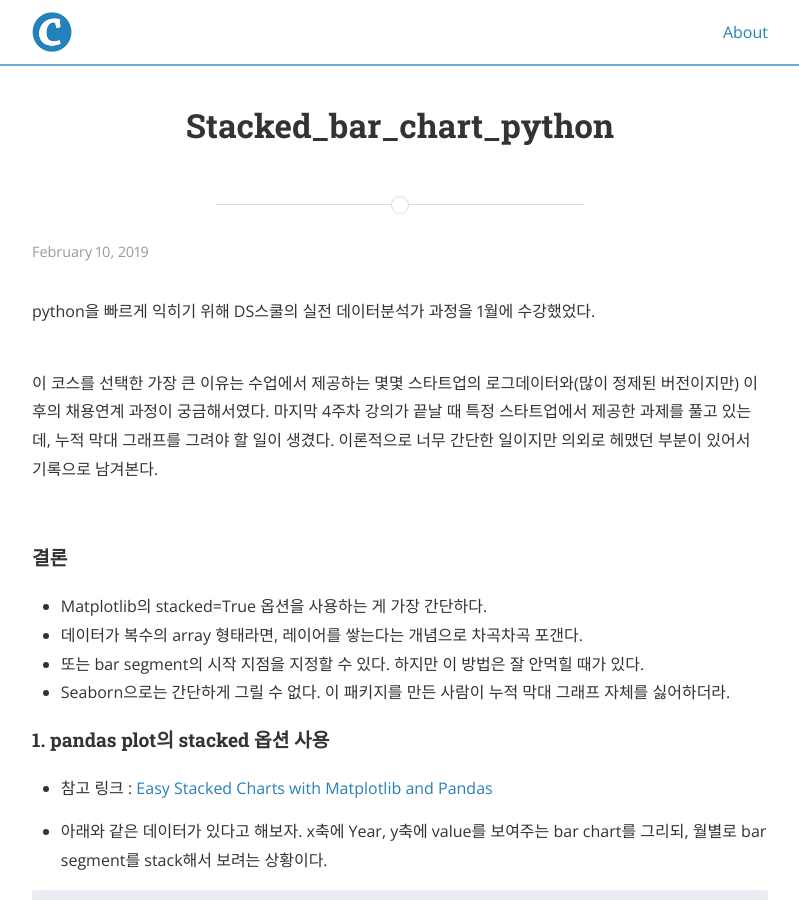
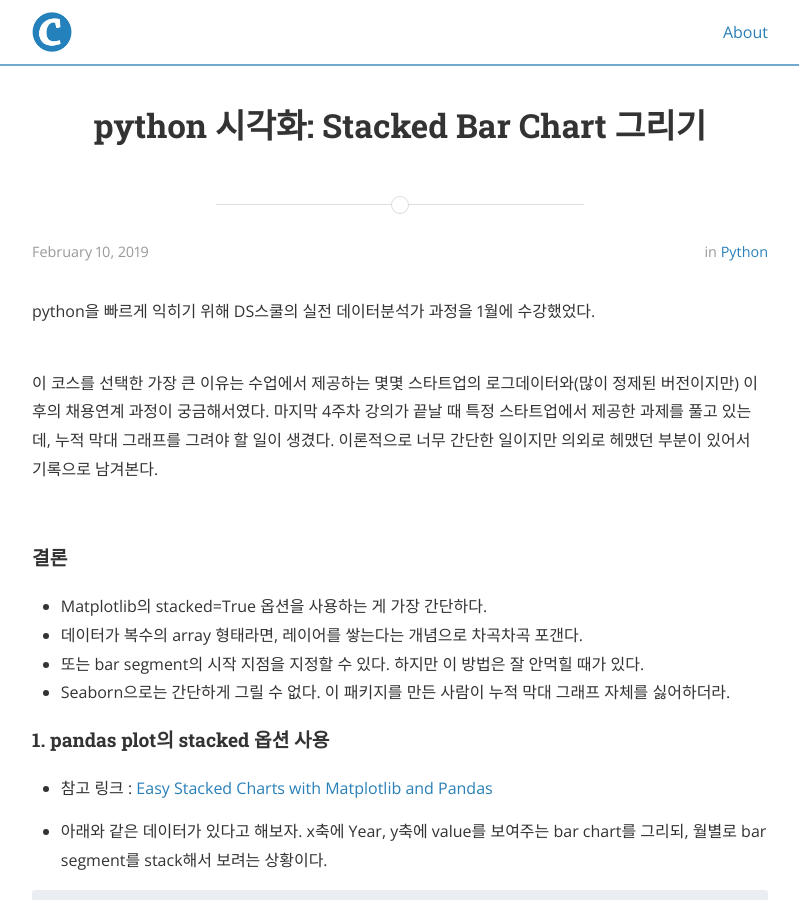
Before and after one commit to JessyMin/jessymin.github.io, a Jekyll site: the page built from _posts/2019-02-10-stacked_bar_chart_python.md, in a window 1280 px wide and 900 px high. Shown: the whole window, without its empty margins (240-1039 px from the left). Built offline with Jekyll 4.4.1, drawn with Linux system fonts in a browser that asks for light colours; nearby versions of some CDN libraries; our own code applies the rules of GitHub Pages for plain Markdown files.

Commit message:
[edit] 헤더 추가

```diff
--- a/_posts/2019-02-10-stacked_bar_chart_python.md
+++ b/_posts/2019-02-10-stacked_bar_chart_python.md
@@ -1,3 +1,12 @@
+---
+layout : post
+comments : true
+title : "python 시각화: Stacked Bar Chart 그리기"
+date : 2019-02-10
+category : 'python'
+---
+
+
 
 python을 빠르게 익히기 위해 DS스쿨의 실전 데이터분석가 과정을 1월에 수강했었다.
 
```
